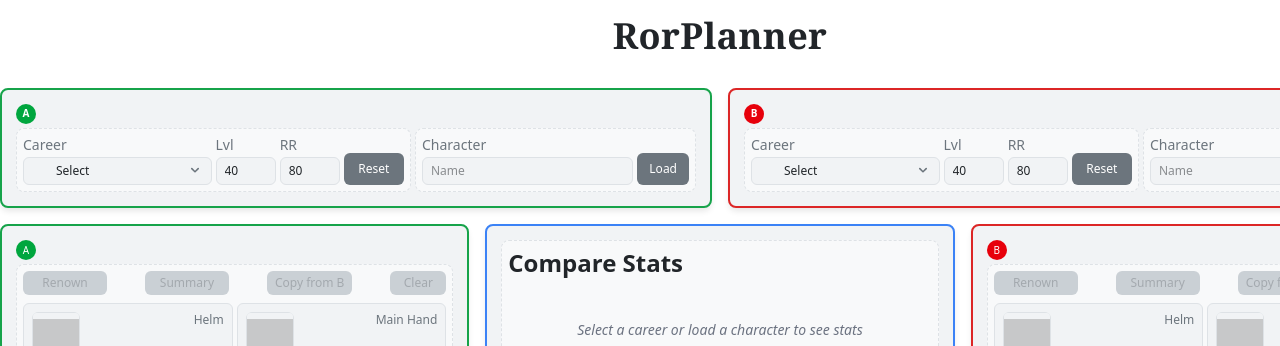
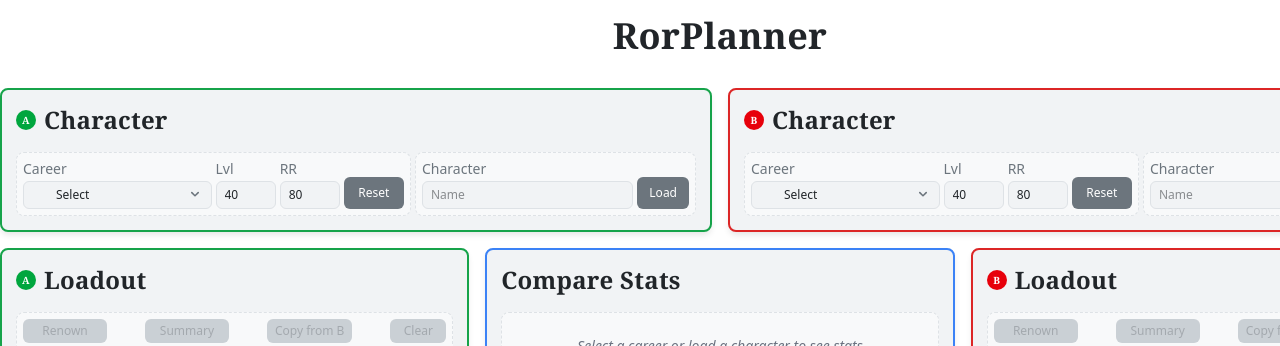
Before and after one commit to Talladego/rorplanner3, a React (Vite) app: page /#/ in a window 1280 px wide. Shown: the top 346 px of the page. Built offline with nearby package versions, Linux system fonts and the light colour scheme; grey boxes are pictures that could not be loaded; a web font is replaced by a local one.

Commit message:
Typography: apply brand Caslon font to Character, Loadout, and Compare Stats headings (smaller display)

```diff
--- a/src/components/panels/DualEquipmentLayout.tsx
+++ b/src/components/panels/DualEquipmentLayout.tsx
@@ -144,9 +144,10 @@ export default function DualEquipmentLayout() {
   };
 
   const sideIndicator = (label: 'A' | 'B') => (
-    <div className="flex items-center gap-1.5 mb-1 min-w-0">
+    <h2 className="panel-heading font-brand flex items-center gap-2">
       <span className={`inline-flex h-5 w-5 items-center justify-center rounded-full text-[10px] ${label === 'A' ? 'bg-green-600 text-white' : 'bg-red-600 text-white'}`}>{label}</span>
-    </div>
+      <span>Loadout</span>
+    </h2>
   );
 
   const buttonsRow = (label: 'A' | 'B') => {
@@ -243,6 +244,7 @@ export default function DualEquipmentLayout() {
       {/* Middle panel: Stats compare */}
       <div className="col-span-1">
         <div className="panel-container panel-border-blue-500 h-full flex flex-col">
+          <h2 className="panel-heading font-brand">Compare Stats</h2>
           <StatsComparePanel />
         </div>
       </div>
--- a/src/components/stats/StatsComparePanel.tsx
+++ b/src/components/stats/StatsComparePanel.tsx
@@ -249,9 +249,6 @@ export default function StatsComparePanel() {
   if (!hasAnyCareer) {
     return (
       <div className="field-group flex-1 min-h-0">
-        <div className="flex items-center justify-between mb-2">
-          <h2 className="panel-heading mb-0">Compare Stats</h2>
-        </div>
         <div className="stats-empty-message">Select a career or load a character to see stats</div>
       </div>
     );
@@ -260,28 +257,8 @@ export default function StatsComparePanel() {
   return (
     <div className="field-group flex-1 min-h-0">
       <div className="flex items-center justify-between mb-2">
-        <h2 className="panel-heading mb-0">Compare Stats</h2>
-        <div className="flex items-center gap-3">
-          <button
-            className="btn btn-primary btn-sm"
-            onClick={() => {
-              const a = aId ? loadoutService.getLoadoutForSide('A') : null;
-              const b = bId ? loadoutService.getLoadoutForSide('B') : null;
-              const url = urlService.buildCompareShareUrl(a, b, {
-                includeBaseStats,
-                includeRenownStats,
-                includeDerivedStats,
-              });
-              setShareUrl(url);
-              setShareOpen(true);
-            }}
-          >
-            Share
-          </button>
-        </div>
-      </div>
-  {/* Global toggles row */}
-  <div className="flex items-center gap-6 mb-3">
+        {/* Global toggles row (left) */}
+        <div className="flex items-center gap-6">
           <label className="inline-flex items-center gap-2 text-xs select-none text-gray-200">
             <input
               type="checkbox"
@@ -309,6 +286,26 @@ export default function StatsComparePanel() {
             />
             Derived Stats
           </label>
+        </div>
+        {/* Share button (right) */}
+        <div className="flex items-center gap-3">
+          <button
+            className="btn btn-primary btn-sm"
+            onClick={() => {
+              const a = aId ? loadoutService.getLoadoutForSide('A') : null;
+              const b = bId ? loadoutService.getLoadoutForSide('B') : null;
+              const url = urlService.buildCompareShareUrl(a, b, {
+                includeBaseStats,
+                includeRenownStats,
+                includeDerivedStats,
+              });
+              setShareUrl(url);
+              setShareOpen(true);
+            }}
+          >
+            Share
+          </button>
+        </div>
       </div>
       {(!aId || !bId) && (
         <div className="text-xs text-muted mb-2">Assign loadouts to both A and B to compare.</div>
--- a/src/components/toolbar/DualToolbar.tsx
+++ b/src/components/toolbar/DualToolbar.tsx
@@ -117,9 +117,10 @@ function SideToolbar({ side }: SideToolbarProps) {
 
   return (
     <div className={`panel-container ${side === 'A' ? 'panel-border-green-600' : 'panel-border-red-600'}`}>
-      <div className="text-xs font-semibold mb-1 flex items-center gap-1.5">
+      <h2 className="panel-heading font-brand flex items-center gap-2">
         <span className={`inline-flex h-5 w-5 items-center justify-center rounded-full text-[10px] ${side === 'A' ? 'bg-green-600 text-white' : 'bg-red-600 text-white'}`}>{side}</span>
-      </div>
+        <span>Character</span>
+      </h2>
   <div className="grid grid-cols-12 gap-x-1 gap-y-1 items-stretch">
         {/* Group 1: Career + Lvl + RR + Reset */}
         <div className="col-span-7 h-full">
```
Lines whose indentation alone changed are shown as unchanged.
